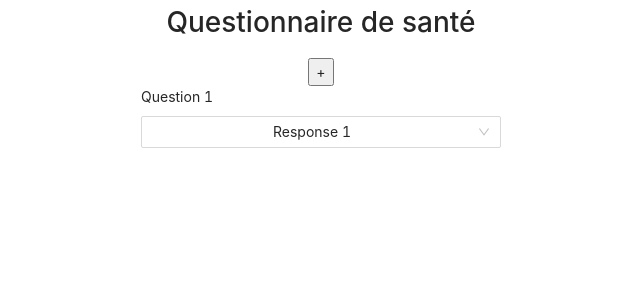
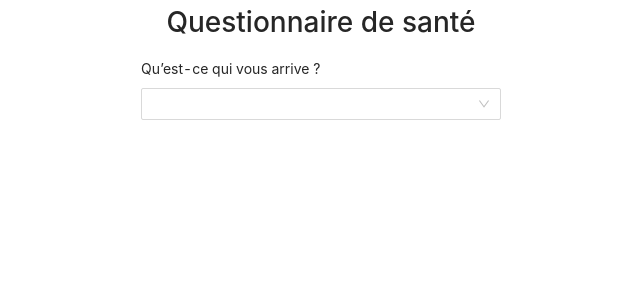
Before and after one commit to edieval/tralelho-form, a React (Create React App) app: page / in a window 1280 px wide. Shown: the top 300 px of the page, without its empty margins (319-959 px from the left). Built offline with nearby package versions, Linux system fonts and the light colour scheme.

Commit message:
use tree file and i18n file

```diff
--- a/package.json
+++ b/package.json
@@ -1,5 +1,5 @@
 {
-  "name": "tralelho",
+  "name": "tralelho-form",
   "version": "0.1.0",
   "private": true,
   "dependencies": {
--- a/public/index.html
+++ b/public/index.html
@@ -1,13 +1,14 @@
 <!DOCTYPE html>
-<html lang="en">
+<html lang="fr">
   <head>
     <meta charset="utf-8" />
     <link rel="icon" href="%PUBLIC_URL%/favicon.ico" />
     <meta name="viewport" content="width=device-width, initial-scale=1" />
     <meta name="theme-color" content="#000000" />
+    <meta name="author" content="Marion Verdaguer, Emmanuel Dieval">
     <meta
       name="description"
-      content="Web site created using create-react-app"
+      content="Questionnaire de santé"
     />
     <link rel="apple-touch-icon" href="%PUBLIC_URL%/logo192.png" />
     <!--
@@ -24,7 +25,7 @@
       work correctly both with client-side routing and a non-root public URL.
       Learn how to configure a non-root public URL by running `npm run build`.
     -->
-    <title>React App</title>
+    <title>TraLELHo</title>
   </head>
   <body>
     <noscript>You need to enable JavaScript to run this app.</noscript>
--- /dev/null
+++ b/src/assets/i18n/fr.json
@@ -0,0 +1,20 @@
+{
+  "35": "Qu’est-ce qui vous arrive ?",
+  "39": "Montrez-moi où vous avez mal.",
+  "99": "Depuis combien de temps avec vous cette douleur  ?",
+  "200": "De quelle hauteur êtes-vous tombé ?",
+  "271": "j’ai mal",
+  "283": "J’ai eu un accident",
+  "284": "J’étais piéton.",
+  "287": "Je suis tombé.",
+  "288": "J’ai reçu un coup.",
+  "289": "J’étais en voiture.",
+  "297": "J’étais en vélo.",
+  "298": "J'étais en scooter.",
+  "299": "J'étais en moto.",
+  "432": "Ma douleur est : ",
+  "444": "Où se trouve le médecin le plus proche ?",
+  "445": "Où se trouve l'hôpital le plus proche ?",
+  "446": "Où se trouve la pharmacie la plus proche ?",
+  "447": "J'ai besoin de secours, pouvez-vous les appeler ?"
+}
--- /dev/null
+++ b/src/assets/tree.json
@@ -0,0 +1,22 @@
+[
+  {
+    "id": "35",
+    "questions": ["444", "445", "446", "447", "283", "288", "287", "271"]
+  },
+  {
+    "id": "283",
+    "questions": ["284", "289", "297", "298", "299"]
+  },
+  {
+    "id": "288",
+    "questions": ["39"]
+  },
+  {
+    "id": "287",
+    "questions": ["200"]
+  },
+  {
+    "id": "271",
+    "questions": ["432", "99"]
+  }
+]
--- a/src/form.js
+++ b/src/form.js
@@ -1,30 +1,44 @@
 import React, { useState } from "react";
 import { Form, Select } from "antd";
+
+import tree from "./assets/tree.json";
+import fr from "./assets/i18n/fr.json";
 
 const { Option } = Select;
 
 function MedicalForm() {
   const [form] = Form.useForm();
-  const [fields, setFields] = useState([{ value: null }]);
+  const startingQuestion = tree[0];
+
+  const [fields, setFields] = useState([
+    { object: startingQuestion, value: null }
+  ]);
+  // console.log(fr[startingQuestion.id]);
 
   const formLayout = {
     labelCol: {
-      span: 6
+      span: 12
     },
     wrapperCol: {
       span: 24
     }
   };
 
-  function handleChange(value) {
-    console.log(`selected ${value}`);
-    handleAdd();
+  function handleChange(questionId) {
+    console.log(`selected ${questionId}`);
+    handleAdd(questionId);
   }
 
-  function handleAdd() {
+  function handleAdd(questionId) {
     const values = [...fields];
-    values.push({ value: null });
-    setFields(values);
+    const question = tree.find(branch => branch.id === questionId);
+    if (question) {
+      values.push({
+        object: tree.find(branch => branch.id === questionId),
+        value: null
+      });
+      setFields(values);
+    }
   }
 
   return (
@@ -37,17 +51,17 @@ function MedicalForm() {
         form={form}
         name="control-hooks"
       >
-        <button type="button" onClick={() => handleAdd()}>
-          +
-        </button>
-
         {fields.map((field, idx) => {
           return (
-            <Form.Item label="Question 1" key={`${field}-${idx}`}>
-              <Select defaultValue="1" style={{ width: 360 }} onChange={handleChange}>
-                <Option value="1">Response 1</Option>
-                <Option value="2">Response 2</Option>
-                <Option value="3">Response 3</Option>
+            <Form.Item label={fr[field.object.id]} key={`${field}-${idx}`}>
+              <Select style={{ width: 360 }} onChange={handleChange}>
+                {field.object.questions.map((questionId, idy) => {
+                  return (
+                    <Option value={questionId} key={`${questionId}-${idy}`}>
+                      {fr[questionId]}
+                    </Option>
+                  );
+                })}
               </Select>
             </Form.Item>
           );
```
Also changed, not shown: gae.yaml (+4 -4 lines), 1 other file (tests, documents, lock files or other folders).
